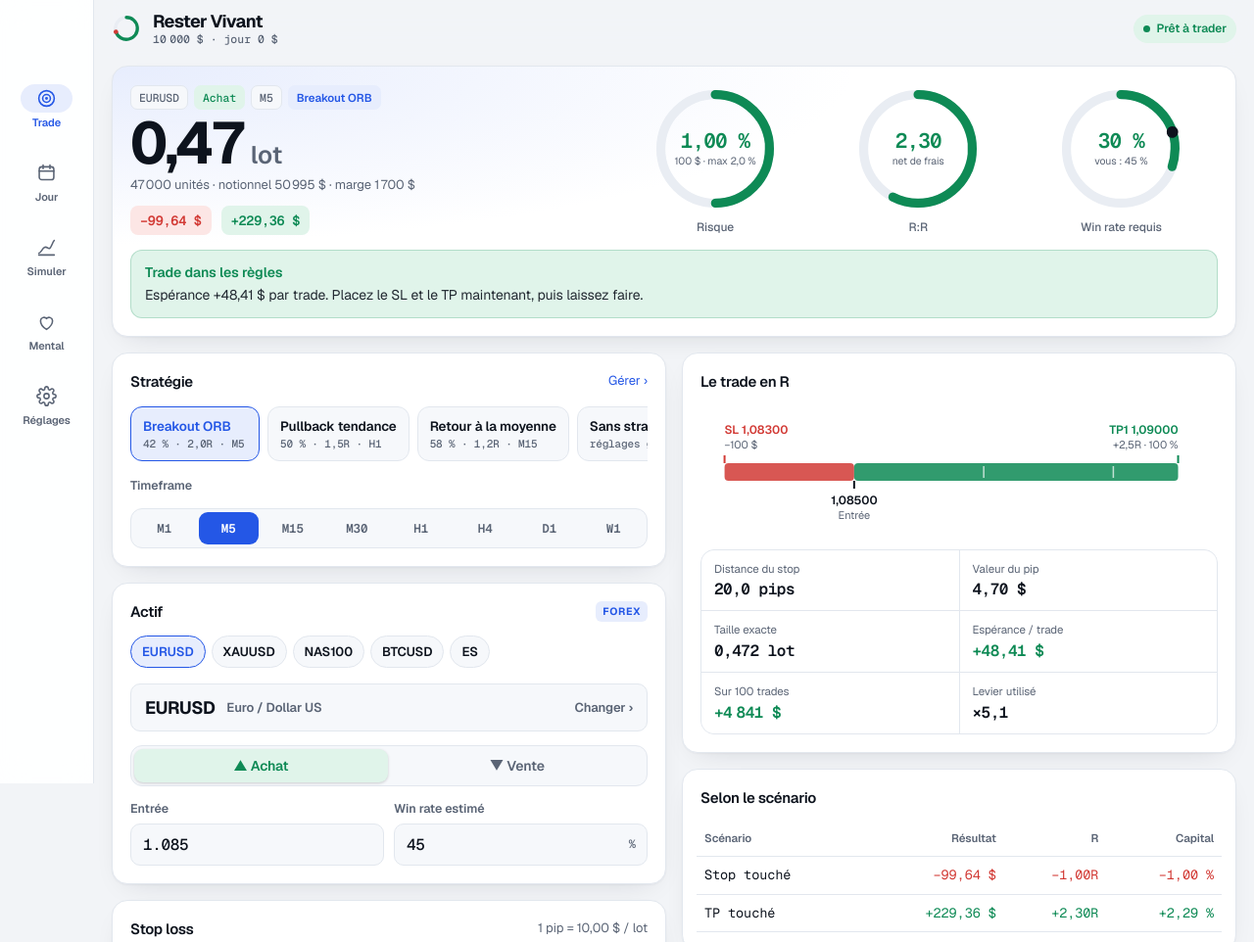
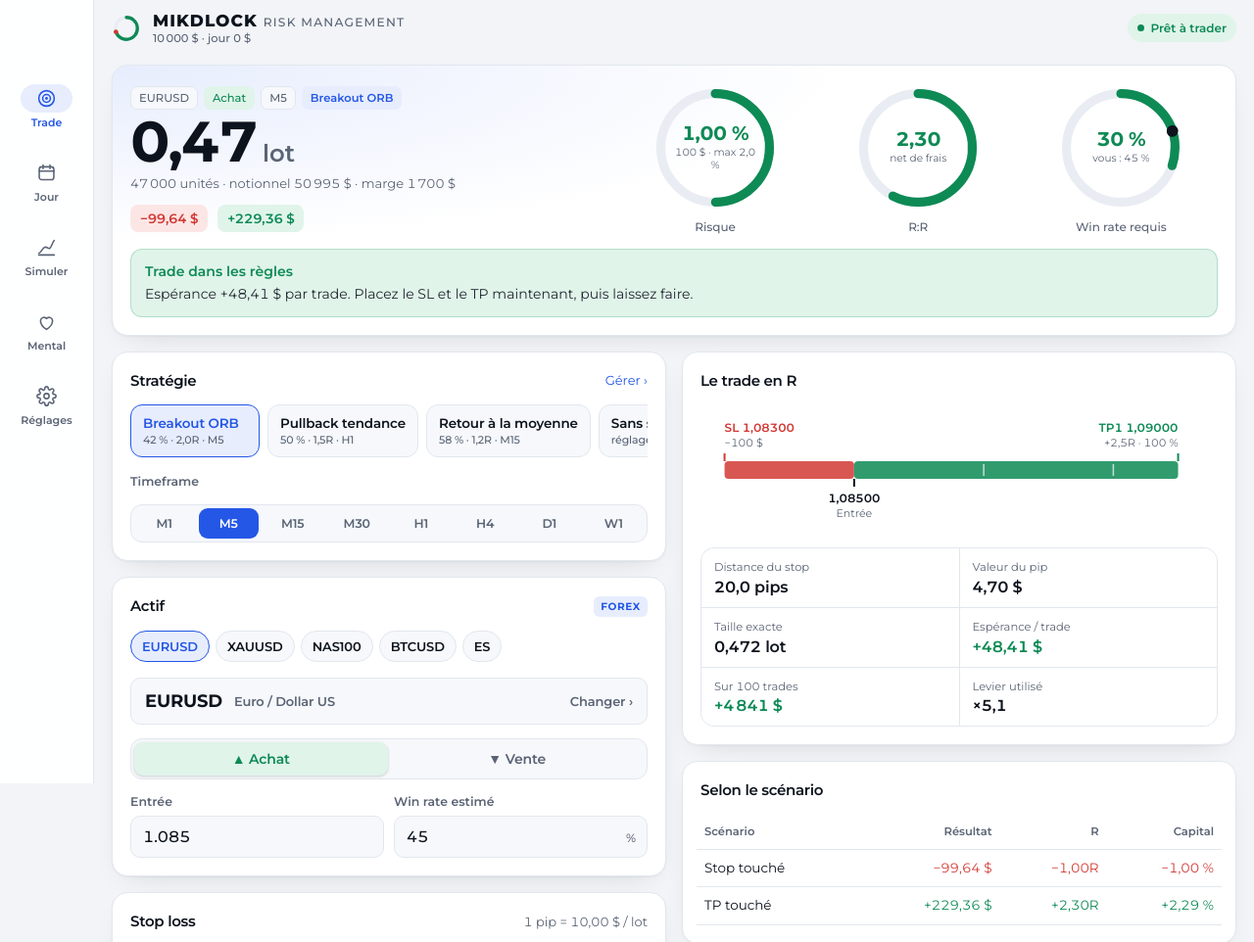
Before and after one commit to richymak25-byte/Day-Trader-, a plain HTML site: page risk-app/index.html in a window 1280 px wide. Shown: the top 962 px of the page at 98% size. Drawn offline with nearby package versions, Linux system fonts and the light colour scheme.

Commit message:
Rename app to Mikdlock Risk Management and switch to Montserrat
Co-Authored-By: Claude Opus 5.5 <noreply@anthropic.com>
Claude-Session: https://claude.ai/code/session_017H958eqnNzqqrb1w6oVkqK

```diff
--- a/risk-app/index.html
+++ b/risk-app/index.html
@@ -3,20 +3,20 @@
 <head>
 <meta charset="utf-8">
 <meta name="viewport" content="width=device-width, initial-scale=1, viewport-fit=cover">
-<title>Rester Vivant</title>
+<title>Mikdlock Risk Management</title>
 <meta name="claude:viewport-fit-sides" content="cover">
 <meta name="description" content="Gestion du risque de trading : taille de position, SL/TP, limites du jour, simulation des séries de pertes.">
 <meta name="theme-color" content="#0B1118">
 <meta name="apple-mobile-web-app-capable" content="yes">
 <meta name="mobile-web-app-capable" content="yes">
 <meta name="apple-mobile-web-app-status-bar-style" content="black-translucent">
-<meta name="apple-mobile-web-app-title" content="Rester Vivant">
+<meta name="apple-mobile-web-app-title" content="Mikdlock">
 <link rel="manifest" href="manifest.webmanifest">
 <link rel="icon" href="icon.svg" type="image/svg+xml">
 <link rel="apple-touch-icon" href="apple-touch-icon.png">
 <link rel="preconnect" href="https://fonts.googleapis.com">
 <link rel="preconnect" href="https://fonts.gstatic.com" crossorigin>
-<link rel="stylesheet" href="https://fonts.googleapis.com/css2?family=Geist:wght@400;500;600;700;800&family=Geist+Mono:wght@400;500;600&display=swap">
+<link rel="stylesheet" href="https://fonts.googleapis.com/css2?family=Montserrat:wght@400;500;600;700;800&display=swap">
 <style>
 /* Layout: a pocket risk desk — app bar on top, bottom tab bar on phones that becomes a left rail on wide screens; each screen opens with rings, then the detail. */
 :root {
@@ -38,9 +38,9 @@
   --warn-soft: #2D230E;
   --glow: 0.45;
   --shadow: 0 1px 0 rgba(255,255,255,.035) inset, 0 12px 32px -18px rgba(0,0,0,.8);
-  --f-display: "Geist", "SF Pro Display", "Helvetica Neue", Arial, sans-serif;
-  --f-body: "Geist", "SF Pro Text", system-ui, -apple-system, "Segoe UI", sans-serif;
-  --f-data: "Geist Mono", "SF Mono", ui-monospace, Menlo, monospace;
+  --f-display: "Montserrat", Arial, Verdana, sans-serif;
+  --f-body: "Montserrat", Arial, Verdana, sans-serif;
+  --f-data: "Montserrat", Arial, Verdana, sans-serif;
   --nav-h: 66px;
   color-scheme: dark;
 }
@@ -62,7 +62,7 @@
 [hidden] { display: none !important; }
 html, body { margin: 0; }
 body {
-  background: var(--bg); color: var(--ink); font-family: var(--f-body); font-size: 15px; line-height: 1.45; font-feature-settings: "ss01", "cv11"; letter-spacing: -0.005em;
+  background: var(--bg); color: var(--ink); font-family: var(--f-body); font-size: 15px; line-height: 1.45; font-variant-numeric: tabular-nums; letter-spacing: 0;
   -webkit-font-smoothing: antialiased; -webkit-tap-highlight-color: transparent;
 }
 body::before { content: ""; position: fixed; inset: 0 0 auto; height: env(safe-area-inset-top, 0px); z-index: 30; background: var(--bg); }
@@ -72,12 +72,14 @@ body::before { content: ""; position: fixed; inset: 0 0 auto; height: env(safe-a
 .appbar { position: sticky; top: env(safe-area-inset-top, 0px); z-index: 20; background: color-mix(in srgb, var(--bg) 88%, transparent); backdrop-filter: blur(12px); -webkit-backdrop-filter: blur(12px); }
 .appbar .gutter { display: flex; align-items: center; gap: 12px; padding-block: 12px; max-width: 1180px; margin: 0 auto; }
 .logo { width: 30px; height: 30px; flex: none; }
-.appbar h1 { font-family: var(--f-display); font-weight: 700; font-size: 18px; letter-spacing: -0.035em; margin: 0; line-height: 1.1; }
+.appbar h1 { font-family: var(--f-display); font-weight: 800; font-size: 17px; letter-spacing: 0.06em; margin: 0; line-height: 1.15; text-transform: uppercase; white-space: nowrap; overflow: hidden; text-overflow: ellipsis; }
+.appbar h1 em { font-style: normal; font-weight: 500; color: var(--muted); letter-spacing: 0.1em; font-size: 0.72em; margin-left: 6px; }
 .brandtxt { display: flex; flex-direction: column; flex: 1; min-width: 0; }
 .brandtxt span { font: 500 11.5px var(--f-data); color: var(--muted); letter-spacing: 0; white-space: nowrap; overflow: hidden; text-overflow: ellipsis; }
 .status { display: inline-flex; align-items: center; gap: 6px; font-size: 12px; font-weight: 600; padding: 6px 10px; border-radius: 99px; background: var(--gain-soft); color: var(--gain); white-space: nowrap; }
 .status::before { content: ""; width: 7px; height: 7px; border-radius: 50%; background: currentColor; }
 .status.mid { background: var(--warn-soft); color: var(--warn); }
+@media (max-width: 480px) { .status { font-size: 0; gap: 0; padding: 8px; } .status::before { width: 9px; height: 9px; } }
 .status.bad { background: var(--loss-soft); color: var(--loss); }
 
 nav.tabbar {
@@ -132,7 +134,7 @@ main > .gutter { max-width: 1180px; margin: 0 auto; padding-block: 8px 0; }
 .hero { display: grid; grid-template-columns: minmax(0, 1.1fr) minmax(0, 1.4fr); gap: 18px; align-items: center; }
 @media (max-width: 720px) { .hero { grid-template-columns: minmax(0, 1fr); } }
 .big { display: flex; flex-direction: column; gap: 4px; min-width: 0; }
-.big .val { font-family: var(--f-display); font-weight: 700; font-size: clamp(42px, 10vw, 60px); letter-spacing: -0.05em; line-height: 1; font-variant-numeric: tabular-nums; }
+.big .val { font-family: var(--f-display); font-weight: 700; font-size: clamp(40px, 10vw, 58px); letter-spacing: -0.035em; line-height: 1; font-variant-numeric: tabular-nums; }
 .big .val small { font-size: 0.42em; font-weight: 600; color: var(--muted); letter-spacing: 0; margin-left: 6px; }
 .big .sub { color: var(--muted); font-size: 13px; }
 .pl { display: flex; gap: 10px; flex-wrap: wrap; margin-top: 8px; }
@@ -148,7 +150,7 @@ main > .gutter { max-width: 1180px; margin: 0 auto; padding-block: 8px 0; }
 .ring .arc { filter: drop-shadow(0 0 5px color-mix(in srgb, var(--tone) calc(var(--glow) * 100%), transparent)); fill: none; stroke: var(--tone); stroke-width: 7; stroke-linecap: round; transition: stroke-dasharray .6s cubic-bezier(.2,.8,.2,1), stroke .3s; }
 .ring .mk { fill: var(--ink); transition: transform .6s cubic-bezier(.2,.8,.2,1); transform-origin: 50px 50px; }
 .ring .in { position: absolute; inset: 0; display: flex; flex-direction: column; align-items: center; justify-content: center; padding: 18%; }
-.ring .c { font: 600 clamp(15px, 4.2vw, 21px)/1.05 var(--f-data); letter-spacing: -0.04em !important; font-variant-numeric: tabular-nums; letter-spacing: -0.02em; }
+.ring .c { font: 700 clamp(14px, 3.9vw, 20px)/1.05 var(--f-data); letter-spacing: -0.02em !important; font-variant-numeric: tabular-nums; letter-spacing: -0.02em; }
 .ring .cs { font-size: 10.5px; color: var(--muted); margin-top: 3px; line-height: 1.2; }
 .ring .lb { font-size: 12px; font-weight: 600; }
 .ring[data-tone="good"] { --tone: var(--gain); } .ring[data-tone="good"] .c { color: var(--gain); }
@@ -162,7 +164,7 @@ main > .gutter { max-width: 1180px; margin: 0 auto; padding-block: 8px 0; }
 .row.two { grid-template-columns: minmax(0, 1fr) minmax(0, 1fr); }
 .row.three { grid-template-columns: repeat(3, minmax(0, 1fr)); }
 input, select {
-  font: 500 16px/1.2 var(--f-data); letter-spacing: -0.02em; color: var(--ink); background: var(--raised); border: 1px solid var(--line); border-radius: 10px;
+  font: 500 16px/1.2 var(--f-data); letter-spacing: 0; color: var(--ink); background: var(--raised); border: 1px solid var(--line); border-radius: 10px;
   padding: 11px 12px; width: 100%; min-width: 0; font-variant-numeric: tabular-nums; appearance: none; -webkit-appearance: none;
 }
 select { font-family: var(--f-body); font-weight: 600; background-image: linear-gradient(45deg, transparent 50%, var(--muted) 50%), linear-gradient(135deg, var(--muted) 50%, transparent 50%); background-position: calc(100% - 17px) 52%, calc(100% - 12px) 52%; background-size: 5px 5px; background-repeat: no-repeat; padding-right: 30px; }
@@ -203,7 +205,7 @@ button:disabled { opacity: .45; cursor: not-allowed; }
 .chips button[aria-pressed="true"] { background: var(--accent-soft); border-color: var(--accent); color: var(--accent); }
 
 .assetbtn { display: flex; align-items: center; gap: 12px; width: 100%; text-align: left; padding: 12px 14px; }
-.assetbtn .tk { font: 700 18px var(--f-display); letter-spacing: -0.03em; }
+.assetbtn .tk { font: 700 18px var(--f-display); letter-spacing: -0.01em; }
 .assetbtn .nm { color: var(--muted); font-size: 13px; flex: 1; min-width: 0; overflow: hidden; text-overflow: ellipsis; white-space: nowrap; }
 .tag { font-size: 10.5px; font-weight: 700; letter-spacing: .06em; text-transform: uppercase; padding: 3px 7px; border-radius: 6px; background: var(--accent-soft); color: var(--accent); }
 
@@ -229,7 +231,7 @@ button:disabled { opacity: .45; cursor: not-allowed; }
 .kv { display: grid; grid-template-columns: repeat(2, minmax(0, 1fr)); gap: 1px; background: var(--line); border: 1px solid var(--line); border-radius: 14px; overflow: hidden; }
 .kv > div { background: var(--surface); padding: 11px 13px; display: flex; flex-direction: column; gap: 2px; min-width: 0; }
 .kv .k { font-size: 11.5px; color: var(--muted); }
-.kv .v { font: 600 16px var(--f-data); letter-spacing: -0.03em; font-variant-numeric: tabular-nums; overflow-wrap: anywhere; }
+.kv .v { font: 600 16px var(--f-data); letter-spacing: -0.01em; font-variant-numeric: tabular-nums; overflow-wrap: anywhere; }
 .kv .v.g { color: var(--gain); } .kv .v.l { color: var(--loss); } .kv .v.w { color: var(--warn); }
 
 .tablebox { overflow-x: auto; margin: 0 -4px; }
@@ -285,7 +287,7 @@ footer.disc { color: var(--muted); font-size: 11.5px; text-align: center; paddin
 <header class="appbar">
   <div class="gutter">
     <svg class="logo" viewBox="0 0 64 64" aria-hidden="true"><circle cx="32" cy="32" r="24" fill="none" stroke="var(--track)" stroke-width="7"/><path d="M32 8 A24 24 0 1 1 9.2 39.4" fill="none" stroke="var(--gain)" stroke-width="7" stroke-linecap="round"/><circle cx="9.2" cy="39.4" r="5" fill="var(--loss)"/></svg>
-    <div class="brandtxt"><h1>Rester Vivant</h1><span id="hdr-sub">10 000 $ · jour +0 $</span></div>
+    <div class="brandtxt"><h1>Mikdlock<em>Risk Management</em></h1><span id="hdr-sub">10 000 $ · jour +0 $</span></div>
     <span class="status" id="hdr-status">Prêt à trader</span>
   </div>
 </header>
--- a/risk-app/sw.js
+++ b/risk-app/sw.js
@@ -1,5 +1,5 @@
-// Rester Vivant service worker: app shell offline, fonts cached on first use.
-const VERSION = "rv-3";
+// Mikdlock Risk Management service worker: app shell offline, fonts cached on first use.
+const VERSION = "rv-4";
 const SHELL = ["./", "index.html", "manifest.webmanifest", "icon.svg", "icon-192.png", "icon-512.png", "apple-touch-icon.png"];
 
 self.addEventListener("install", (e) => {
```
Also changed, not shown: risk-app/manifest.webmanifest, 2 other files.
